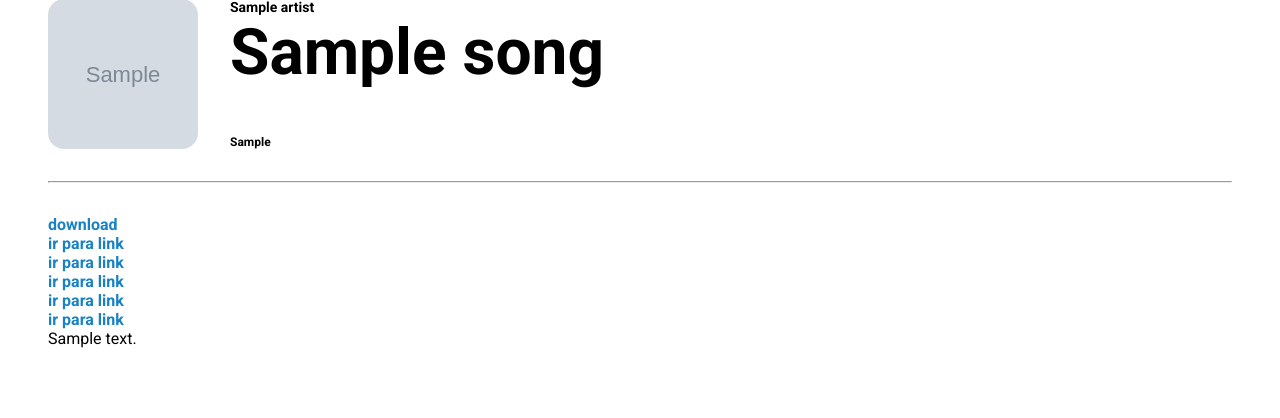
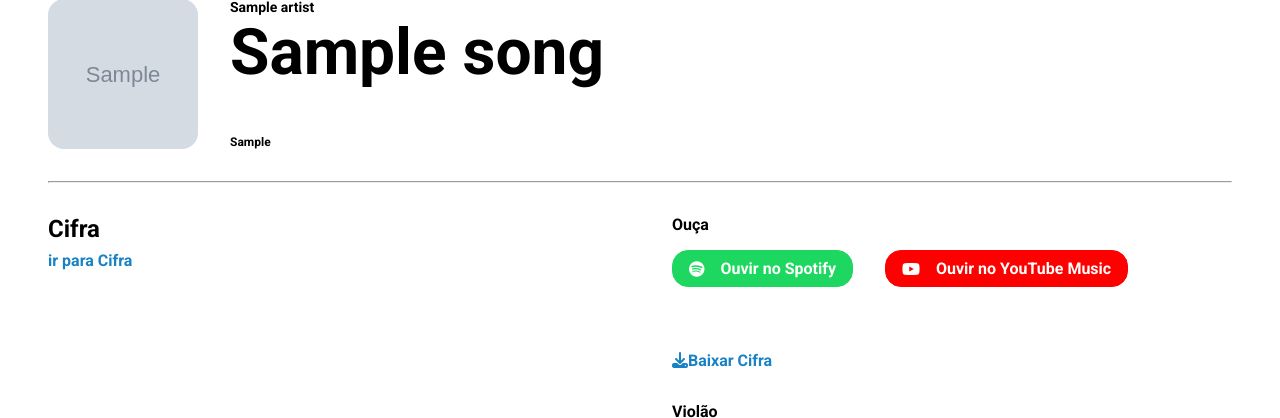
Before and after one commit to oricardos/praise_app, a Django app: page /instrumental/1/ in a window 1280 px wide. Shown: the part 101-519 px from the top of the page. Before the commit the page ends 449 px from the top, so only its background shows below. Run offline with Django 4.2, Linux system fonts and the light colour scheme; tables that the repository leaves empty hold one stand-in row (values such as "Sample post"); grey boxes marked "Sample" are stand-in pictures; some libraries are stand-ins or nearby versions.

Commit message:
add pagina instrumental

```diff
--- a/praise_app/settings.py
+++ b/praise_app/settings.py
@@ -13,6 +13,7 @@ https://docs.djangoproject.com/en/4.1/ref/settings/
 from pathlib import Path, os
 from dotenv import load_dotenv
 
+load_dotenv()
 # Build paths inside the project like this: BASE_DIR / 'subdir'.
 BASE_DIR = Path(__file__).resolve().parent.parent
 
@@ -21,7 +22,7 @@ BASE_DIR = Path(__file__).resolve().parent.parent
 # See https://docs.djangoproject.com/en/4.1/howto/deployment/checklist/
 
 # SECURITY WARNING: keep the secret key used in production secret!
-load_dotenv()
+
 SECRET_KEY = str(os.getenv('SECRET_KEY'))
 
 # SECURITY WARNING: don't run with debug turned on in production!
--- a/praise_app/static/js/main.js
+++ b/praise_app/static/js/main.js
@@ -1,3 +1,5 @@
 import voice from "./modules/voice.js";
+import instrumental from "./modules/instrumental.js";
 
 voice();
+instrumental();
--- /dev/null
+++ b/praise_app/static/js/modules/instrumental.js
@@ -0,0 +1,35 @@
+import embedVideo from "./embedVideo.js";
+
+export default function instrumental(){
+    const instrumentalPage = document.querySelector('.instrumental-page');
+
+    if (instrumentalPage) {
+        //captura dos valores
+        const acousticGuitar = document.querySelector('.acoustic_guitar').value;
+        const electricGuitar = document.querySelector('.electric_guitar').value;
+        const keyboard = document.querySelector('.keyboard').value;
+        const bass = document.querySelector('.bass').value;
+        const drums = document.querySelector('.drums').value;
+
+        //captura dos iframes
+        const youtubeEmbedesAcousticGuitar = document.querySelector('.youtube-embeded-acoustic_guitar');
+        const youtubeEmbedesElectricGuitar = document.querySelector('.youtube-embeded-electric_guitar');
+        const youtubeEmbedesKeyboard = document.querySelector('.youtube-embeded-keyboard');
+        const youtubeEmbedesBass = document.querySelector('.youtube-embeded-bass');
+        const youtubeEmbedesDrums = document.querySelector('.youtube-embeded-drums');
+
+        //extraindo id dos videos
+        const acousticGuitarId = embedVideo(acousticGuitar);
+        const electricGuitarId = embedVideo(electricGuitar);
+        const keyboardId = embedVideo(keyboard);
+        const bassId = embedVideo(bass);
+        const drumsId = embedVideo(drums);
+
+        //embedando src
+        youtubeEmbedesAcousticGuitar.src = `https://www.youtube.com/embed/${acousticGuitarId}`;
+        youtubeEmbedesElectricGuitar.src = `https://www.youtube.com/embed/${electricGuitarId}`;
+        youtubeEmbedesKeyboard.src = `https://www.youtube.com/embed/${keyboardId}`;
+        youtubeEmbedesBass.src = `https://www.youtube.com/embed/${bassId}`;
+        youtubeEmbedesDrums.src = `https://www.youtube.com/embed/${drumsId}`;
+    }
+}
--- a/praise_app/static/js/modules/voice.js
+++ b/praise_app/static/js/modules/voice.js
@@ -1,6 +1,9 @@
 import embedVideo from "./embedVideo.js";
 
 export default function voice(){
+    const voicePage = document.querySelector('.voice-page');
+
+    if(voicePage){
         const lyrics = document.querySelector('.praise__voice-lyrics');
         if (lyrics){
             const getLyric = document.querySelector('.song-lyric').value;
@@ -20,3 +23,4 @@ export default function voice(){
         youtubeEmbededVoices.src = `https://www.youtube.com/embed/${voiceVideoId}`;
         youtubeEmbededExtraVoice.src = `https://www.youtube.com/embed/${extraVoicesVideoId}`;
     }
+}
--- /dev/null
+++ b/praise_app/static/styles/instrumental.css
@@ -0,0 +1,10 @@
+.praise__instrumental {
+    display: flex;
+    gap: var(--gap1);
+}
+
+.praise__instrumental-infos {
+    display: flex;
+    flex-direction: column;
+    gap: var(--gap2);
+}
--- a/songs/templates/instrumental.html
+++ b/songs/templates/instrumental.html
@@ -1,28 +1,136 @@
 {%extends 'base.html'%}
 {%load static%}
+
+{%block style%}
+<link rel="stylesheet" href="{% static '/styles/instrumental.css' %}">
+{%endblock%}
 
 {%block title%}
     <title>{{song.song_name}} - Praise App</title>
 {%endblock%}
 
 {%block content%}
+<input type="hidden" name="instrumental" class="instrumental-page">
 <div class="container">
     {%include 'partials/_header_info.html'%}
 
+    <main class="praise__instrumental">
+        <div class="praise__instrumental-cipher">
+            <h2 class="praise__section-title">Cifra</h2>
+            <a href="{{song.cipher}" download target="_blank"> ir para Cifra</a><br/>
+        </div>
 
-    <a href="{{song.instrumental_file.url}}" download target="_blank"> download</a><br/>
+        <div class="praise__instrumental-infos">
+            <div>
+                <h4>Ouça</h4>
+                <div class="praise__listen">
+                    <a href="{{song.spotify}}" target="_blank" class="praise__spotify">
+                        <i class="fab fa-spotify"></i>
+                        Ouvir no Spotify
+                    </a>
 
-    <a href="{{song.acoustic_guitar}}"  target="_blank"> ir para link</a><br/>
+                    <a href="{{song.ytmusic}}" target="_blank" class="praise__youtube">
+                        <i class="fab fa-youtube"></i>
+                        Ouvir no YouTube Music
+                    </a>
+                </div>
+            </div>
 
-    <a href="{{song.electric_guitar}}" target="_blank"> ir para link</a><br/>
+            <a href="" class="praise__instrumental-download"><i class="fas fa-download"></i>Baixar Cifra</a>
 
-    <a href="{{song.keyboard}}" target="_blank"> ir para link</a><br/>
+            {% if song.acoustic_guitar %}
+            <div class="praise__instrumental-ag">
+                <input type="hidden" name="video" class="acoustic_guitar" value="{{song.acoustic_guitar}}">
+                <h4>Violão</h4>
+                <iframe
+                    class="youtube-embeded-acoustic_guitar"
+                    width="560"
+                    src=""
+                    height="315"
+                    title="YouTube video player"
+                    frameborder="0"
+                    allow="accelerometer; autoplay; clipboard-write; encrypted-media; gyroscope; picture-in-picture; web-share"
+                    allowfullscreen></iframe>
+            </div>
+        {%endif%}
 
-    <a href="{{song.bass}}" target="_blank"> ir para link</a><br/>
+        {%if song.electric_guitar %}
+            <div class="praise__instrumental-eg">
+                <input type="hidden" name="video" class="electric_guitar" value="{{song.electric_guitar}}">
+                <h4>Guitarra</h4>
+                <iframe
+                    class="youtube-embeded-electric_guitar"
+                    width="560"
+                    src=""
+                    height="315"
+                    title="YouTube video player"
+                    frameborder="0"
+                    allow="accelerometer; autoplay; clipboard-write; encrypted-media; gyroscope; picture-in-picture; web-share"
+                    allowfullscreen></iframe>
+            </div>
+        {%endif%}
 
-    <a href="{{song.drums}}" target="_blank"> ir para link</a><br/>
+        {%if song.keyboard %}
+            <div class="praise__intrumental-kb">
+                <input type="hidden" name="video" class="keyboard" value="{{song.keyboard}}">
+                <h4>Teclado</h4>
+                <iframe
+                    class="youtube-embeded-keyboard"
+                    width="560"
+                    src=""
+                    height="315"
+                    title="YouTube video player"
+                    frameborder="0"
+                    allow="accelerometer; autoplay; clipboard-write; encrypted-media; gyroscope; picture-in-picture; web-share"
+                    allowfullscreen></iframe>
+            </div>
+        {%endif%}
 
-    <p>{{song.note}}</p>
+        {%if song.bass %}
+            <div class="praise__intrumental-bass">
+                <input type="hidden" name="video" class="bass" value="{{song.bass}}">
+                <h4>Baixo</h4>
+                <iframe
+                    class="youtube-embeded-bass"
+                    width="560"
+                    src=""
+                    height="315"
+                    title="YouTube video player"
+                    frameborder="0"
+                    allow="accelerometer; autoplay; clipboard-write; encrypted-media; gyroscope; picture-in-picture; web-share"
+                    allowfullscreen></iframe>
+            </div>
+        {%endif%}
+
+        {%if song.drums %}
+        <div class="praise__intrumental-drums">
+            <input type="hidden" name="video" class="drums" value="{{song.drums}}">
+            <h4>Bateria</h4>
+            <iframe
+                class="youtube-embeded-drums"
+                width="560"
+                src=""
+                height="315"
+                title="YouTube video player"
+                frameborder="0"
+                allow="accelerometer; autoplay; clipboard-write; encrypted-media; gyroscope; picture-in-picture; web-share"
+                allowfullscreen></iframe>
+        </div>
+        {%endif%}
+
+        {%if song.instrumental_file.url %}
+            <div class="praise__intrumental-file">
+                <a href="{{song.instrumental_file.url}}" download target="_blank">Download</a><br/>
+            </div>
+        {%endif%}
+
+        {% if song.note %}
+            <div class="praise__note">
+                <h4>Observações:</h4>
+                <p>{{song.note}}</p>
+            </div>
+        {%endif%}
+        </div>
+    </main>
 </div>
-
 {%endblock%}
--- a/static/js/main.js
+++ b/static/js/main.js
@@ -1,3 +1,5 @@
 import voice from "./modules/voice.js";
+import instrumental from "./modules/instrumental.js";
 
 voice();
+instrumental();
--- a/static/js/modules/voice.js
+++ b/static/js/modules/voice.js
@@ -1,6 +1,9 @@
 import embedVideo from "./embedVideo.js";
 
 export default function voice(){
+    const voicePage = document.querySelector('.voice-page');
+
+    if(voicePage){
         const lyrics = document.querySelector('.praise__voice-lyrics');
         if (lyrics){
             const getLyric = document.querySelector('.song-lyric').value;
@@ -20,3 +23,4 @@ export default function voice(){
         youtubeEmbededVoices.src = `https://www.youtube.com/embed/${voiceVideoId}`;
         youtubeEmbededExtraVoice.src = `https://www.youtube.com/embed/${extraVoicesVideoId}`;
     }
+}
```
Also changed, not shown: songs/templates/voice.html (+1 -8 lines), static/js/modules/instrumental.js (added, +35 -0 lines), static/styles/instrumental.css (added, +10 -0 lines). Lines whose indentation alone changed are shown as unchanged.
